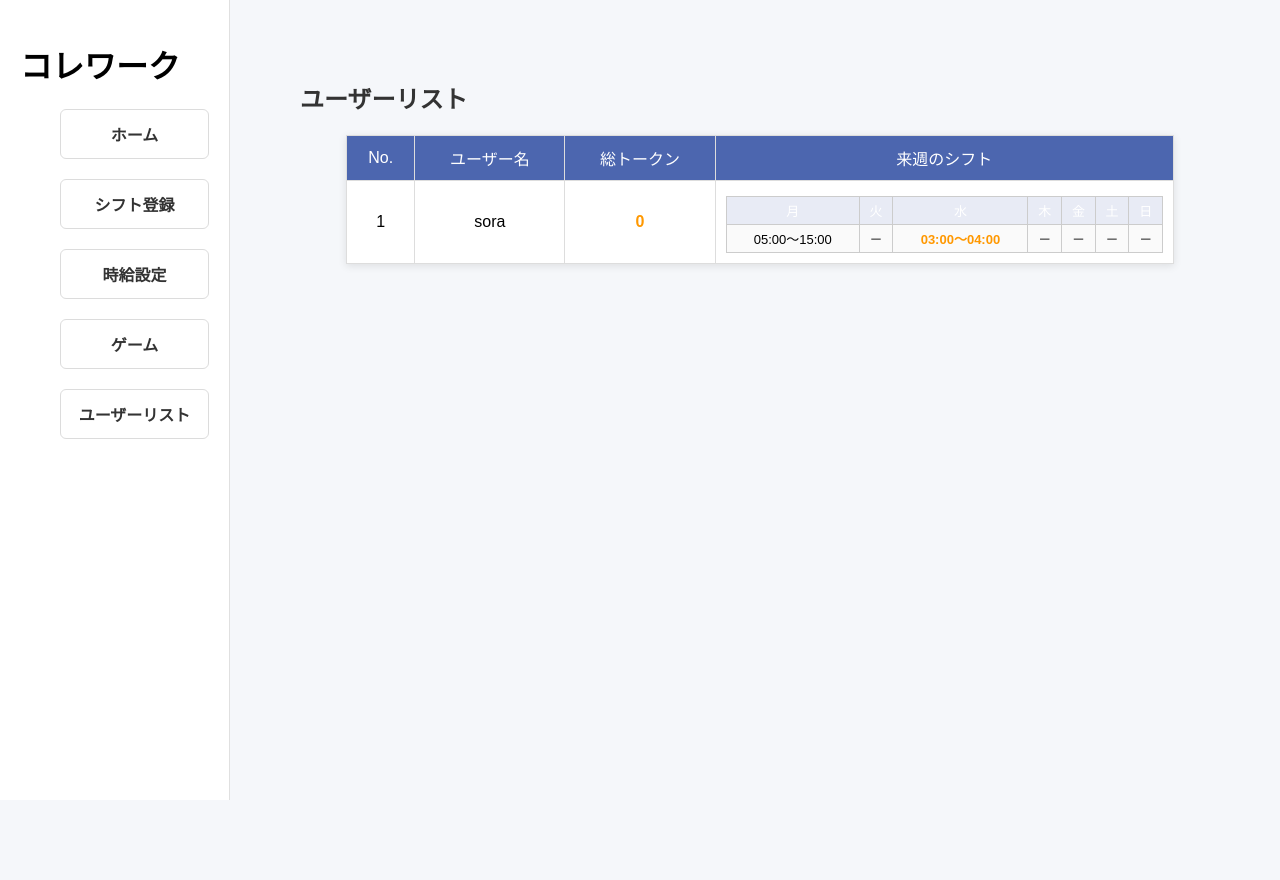
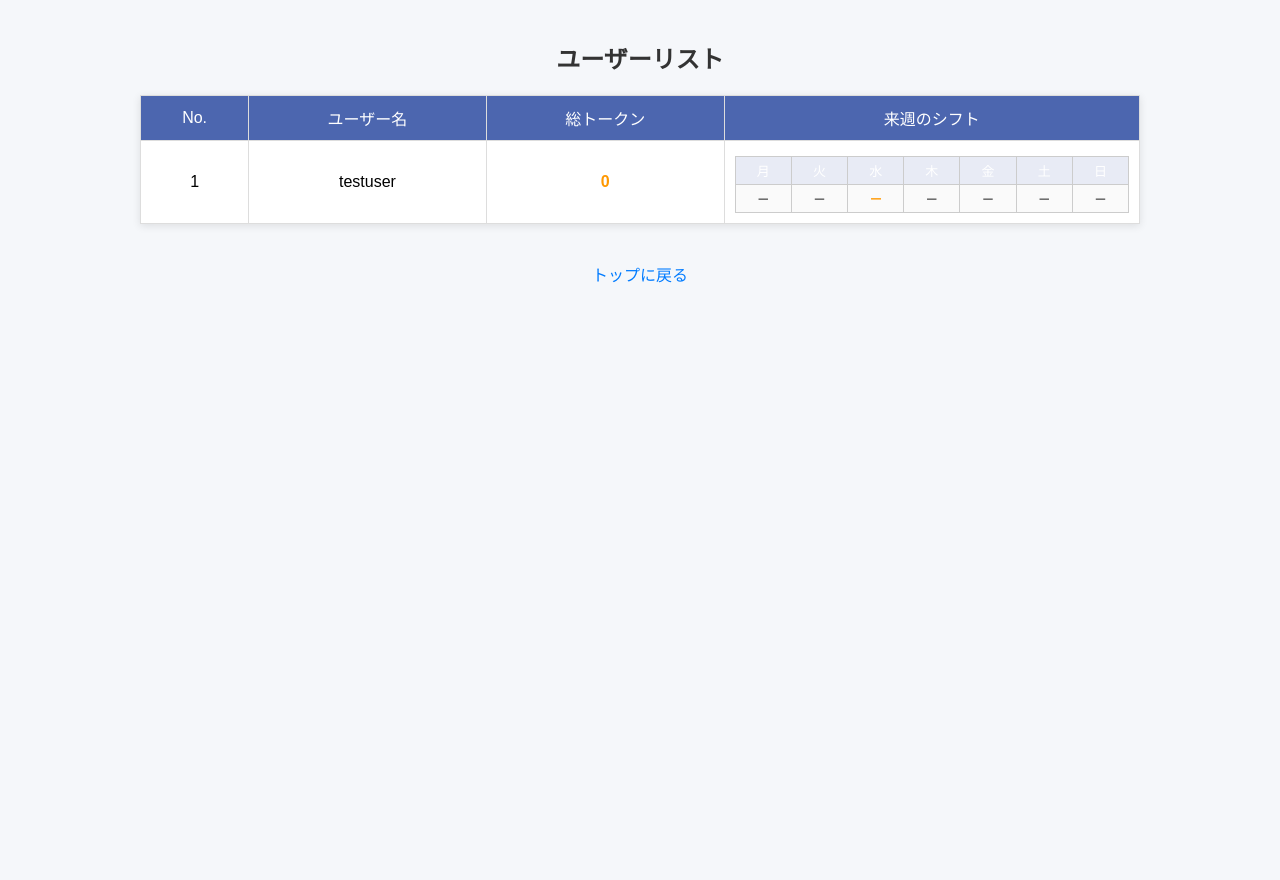
Before and after one commit to OOP2-2025-final-G06/colle_work, a Flask app: page /user_list in a window 1280 px wide. After the commit the page ends 283 px from the top, so only its background shows below. Run offline with Flask 3, Linux system fonts and the light colour scheme; data comes from the database, SQL or seed files in the repository; both versions use the stored data as it was before the commit; data that the repository does not hold is empty.

Commit message:
Revert "ユーザー管理のデータベース"

```diff
--- a/app.py
+++ b/app.py
@@ -12,8 +12,6 @@ app = Flask(__name__)
 app.secret_key = "secret_key_for_session"
 
 app.register_blueprint(game_manager.game_bp)
-# DB初期化
-user_manager.init_db()
 game_manager.init_db()
 
 @app.route("/", methods=["GET", "POST"])
@@ -70,18 +68,13 @@ def top():
 def user_list():
     all_users = user_manager.get_users()
     user_shifts = {}
-    user_tokens = {}
-
     for username in all_users:
         user_shifts[username] = shift_manager.get_weekly_shift_time_map(username)
-        user_tokens[username] = game_manager.get_user_token_from_db(username) # ゲームDBからトークン取得
-
-    return render_template(
-        "user_list.html",
-        users=all_users,
-        user_tokens=user_tokens,
-        user_shifts=user_shifts
-    )
+    return render_template("user_list.html",
+                            users=all_users,
+                            user_tokens=user_manager.user_tokens,
+                            user_shifts=user_shifts
+                            )
 
 @app.route("/wage_register", methods=["GET", "POST"])
 def wage_register():
--- a/routes/user_manager.py
+++ b/routes/user_manager.py
@@ -1,103 +1,70 @@
-# routes/user_manager.py
-import sqlite3
+users = {
+    "testuser": "password"
+}
 
-DB_NAME = "database.db"
+# 各ユーザーのトークン数を管理
+user_tokens = {
+    "testuser": 0
+}
 
-
-def get_db():
-    return sqlite3.connect(DB_NAME)
-
-
-def init_db():
-    conn = get_db()
-    c = conn.cursor()
-    c.execute("""
-        CREATE TABLE IF NOT EXISTS users (
-            username TEXT PRIMARY KEY,
-            password TEXT NOT NULL,
-            token INTEGER DEFAULT 0,
-            salary INTEGER DEFAULT 1000
-        )
-    """)
-    conn.commit()
-    conn.close()
-
+wage_records = []
 
 def get_users():
-    conn = get_db()
-    c = conn.cursor()
-    c.execute("SELECT username FROM users")
-    users = [row[0] for row in c.fetchall()]
-    conn.close()
+    """全ユーザー情報を返す"""
     return users
 
+def register_user(username, password):
+    """
+    新規登録処理
+    登録成功なら True, 重複していて失敗なら False を返す
+    """
+    if username in users:
+        return False
+    users[username] = password
 
-def register_user(username, password):
-    conn = get_db()
-    c = conn.cursor()
-    try:
-        c.execute(
-            "INSERT INTO users (username, password) VALUES (?, ?)",
-            (username, password)
-        )
-        conn.commit()
-        return True
-    except sqlite3.IntegrityError:
-        return False
-    finally:
-        conn.close()
-
+    # トークン初期化
+    if username not in user_tokens:
+        user_tokens[username] = 0
+    return True
 
 def verify_user(username, password):
-    conn = get_db()
-    c = conn.cursor()
-    c.execute(
-        "SELECT 1 FROM users WHERE username=? AND password=?",
-        (username, password)
-    )
-    result = c.fetchone()
-    conn.close()
-    return result is not None
+    """
+    ログイン認証処理
+    成功なら True, 失敗なら False を返す
+    """
+    if username in users and users[username] == password:
+        # トークン初期化（念の為）
+        if username not in user_tokens:
+            user_tokens[username] = 0
+        return True
+    return False
 
+def save_wage(username, shift_hour, salary_per_hour):
+    """給与計算とトークン保存を行い、結果を返す"""
+    salary = shift_hour * salary_per_hour
+    token = shift_hour * 5
+
+    # 履歴保存
+    wage_records.append({
+        "username": username,
+        "shift_hour": shift_hour,
+        "salary_per_hour": salary_per_hour,
+        "salary": salary,
+        "token": token
+    })
+
+    # tokenをユーザーごとに加算
+    if username not in user_tokens:
+        user_tokens[username] = 0
+    user_tokens[username] += token
+
+    return salary, token
+
+# ユーザーのトークン管理用関数
+def add_token(username, token):
+    if username not in user_tokens:
+        user_tokens[username] = 0
+    user_tokens[username] += token
 
 def get_user_token(username):
-    conn = get_db()
-    c = conn.cursor()
-    c.execute("SELECT token FROM users WHERE username=?", (username,))
-    row = c.fetchone()
-    conn.close()
-    return row[0] if row else 0
-
-
-def add_token(username, token):
-    conn = get_db()
-    c = conn.cursor()
-    c.execute(
-        "UPDATE users SET token = token + ? WHERE username=?",
-        (token, username)
-    )
-    conn.commit()
-    conn.close()
-
-
-def set_salary(username, salary):
-    conn = get_db()
-    c = conn.cursor()
-    c.execute(
-        "UPDATE users SET salary=? WHERE username=?",
-        (salary, username)
-    )
-    conn.commit()
-    conn.close()
-
-
-def get_salary(username):
-    conn = get_db()
-    c = conn.cursor()
-    c.execute(
-        "SELECT salary FROM users WHERE username=?",
-        (username,)
-    )
-    row = c.fetchone()
-    conn.close()
-    return row[0] if row else 1000
+    return user_tokens.get(username, 0)
--- a/routes/wage_manager.py
+++ b/routes/wage_manager.py
@@ -6,7 +6,7 @@ from routes import game_manager
 
 # 設定 (Constants)
 
-TOKEN_PER_HOUR = 30
+TOKEN_PER_HOUR = 10
 DB_PATH = "database.db"
 
 
@@ -49,13 +49,16 @@ def set_salary(username: str, value: int):
 
 
 # ユーザー & token 管理
+
+
 def get_user_token(username: str) -> int:
     return game_manager.get_user_token_from_db(username)
 
-# =========================
-# 給与履歴（簡易）
-# =========================
+
+
+
 wage_records = []
+
 def get_wage_records():
     return wage_records
 
@@ -97,7 +100,6 @@ def save_wage(username: str, shift_hour: float, date_str: str = None):
     salary_per_hour = get_salary(username) # ここでDBから時給を取得
     salary = int(shift_hour * salary_per_hour)
     token = int(shift_hour * TOKEN_PER_HOUR)
-     # トークンをDBに加算
 
     # 履歴保存
     wage_records.append({
@@ -110,6 +112,6 @@ def save_wage(username: str, shift_hour: float, date_str: str = None):
     })
 
     # DBにトークン加算
-    user_manager.add_token(username, token) # user_managerに反映
+    game_manager.add_user_token_to_db(username, token)
 
     return salary, token
--- a/static/user_style.css
+++ b/static/user_style.css
@@ -1,6 +1,7 @@
 /* 全体 */
 body {
     font-family: Arial, sans-serif;
+    text-align: center;
     margin: 0;
     padding: 20px;
     background-color: #f5f7fa;
@@ -9,56 +10,6 @@ body {
 h2 {
     margin-bottom: 20px;
     color: #333;
-}
-
-/* ダッシュボードコンテナ */
-.dashboard-container {
-    gap: 20px;
-    padding: 20px;
-    min-height: 100vh;
-}
-/* 左パネル */
-.left-panel {
-    position: fixed;      /* ← 固定 */
-    top: 0;
-    left: 0;
-    width: 230px;
-    height: 100vh;        /* 画面の高さいっぱい */
-    background-color: #ffffff;
-    border-right: 1px solid #e0e0e0;
-    padding: 20px;
-    box-sizing: border-box;
-}
-/* 右メインパネル */
-.main-panel {
-    margin-left: 240px;   /* ← left-panel 幅 + 余白 */
-    padding: 20px;
-    max-width: 1000px;
-}
-
-/* 左側のメニューのボタン設定 */
-.menu-btn {
-    display: block;
-    padding: 12px 14px;
-    background-color: #ffffff;
-    border: 1px solid #dcdcdc;
-    border-radius: 6px;
-    text-align: center;
-    font-weight: bold;
-    color: #333;
-    text-decoration: none;
-    transition: all 0.2s ease;
-}
-/* ホバー時 */
-.menu-btn:hover {
-    background-color: #4c66af;
-    color: #ffffff;
-    transform: translateX(3px);
-}
-/* 今いるページ用（active） */
-.menu-btn.active {
-    background-color: #4c66af;
-    color: #ffffff;
 }
 
 /*　ユーザー一覧テーブル */
@@ -88,9 +39,6 @@ h2 {
 /* 行のホバー */
 .user-table tr:hover {
     background-color: #f1f3f9;
-}
-.menu li {
-    list-style: none;
 }
 
 /*   トークン表示 */
--- a/templates/user_list.html
+++ b/templates/user_list.html
@@ -1,31 +1,11 @@
 <!DOCTYPE html>
-<html lang="ja">
+<html>
 <head>
-    <meta charset="UTF-8">
     <title>ユーザーリスト</title>
     <link rel="stylesheet" href="{{ url_for('static', filename='user_style.css') }}">
 </head>
 <body>
-
-<div class="dashboard-container">
-    <!-- 左メニュー -->
-    <div class="left-panel">
-        <h1 class="title">コレワーク</h1>
-        <div class="menu">
-            <ul>
-                <li><a href="{{ url_for('top') }}" class="menu-btn">ホーム</a></li>
-                <li><a href="{{ url_for('shift_register') }}" class="menu-btn">シフト登録</a></li>
-                <li><a href="{{ url_for('wage_register') }}" class="menu-btn">時給設定</a></li>
-                <li><a href="{{ url_for('game') }}" class="menu-btn">ゲーム</a></li>
-                <li><a href="{{ url_for('user_list') }}" class="menu-btn">ユーザーリスト</a></li>
-            </ul>
-        </div>
-    </div>
-
-    <!-- メインパネル -->
-    <div class="main-panel">
     <h2>ユーザーリスト</h2>
-
     <table class="user-table">
         <thead>
             <tr>
@@ -62,8 +42,7 @@
             {% endfor %}
         </tbody>
     </table>
-    </div>
-</div>
-
+    <br>
+    <a href="{{ url_for('top') }}">トップに戻る</a>
 </body>
 </html>
```
Also changed, not shown: database.db. Lines whose indentation alone changed are shown as unchanged.
